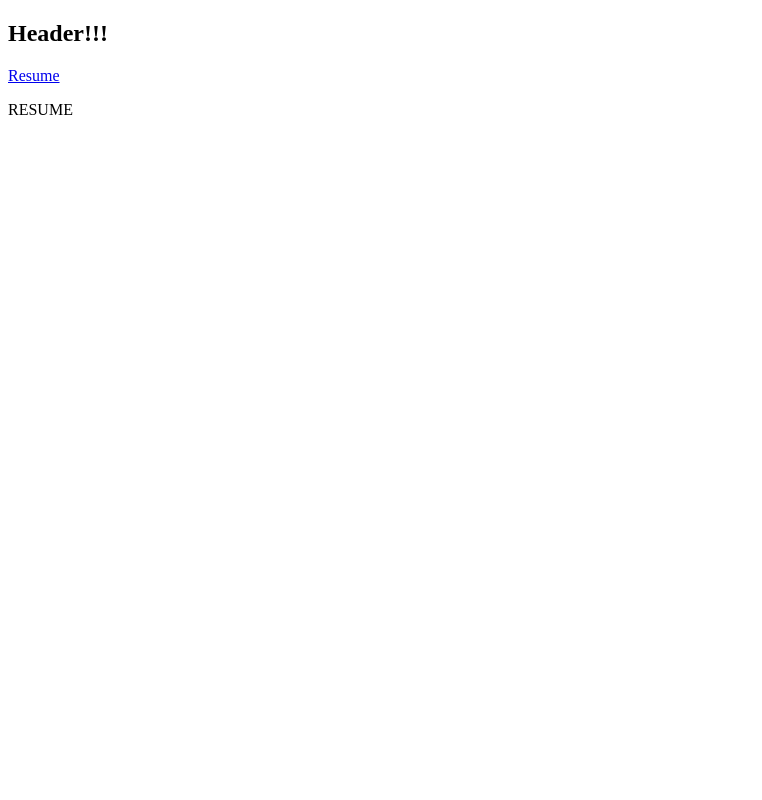
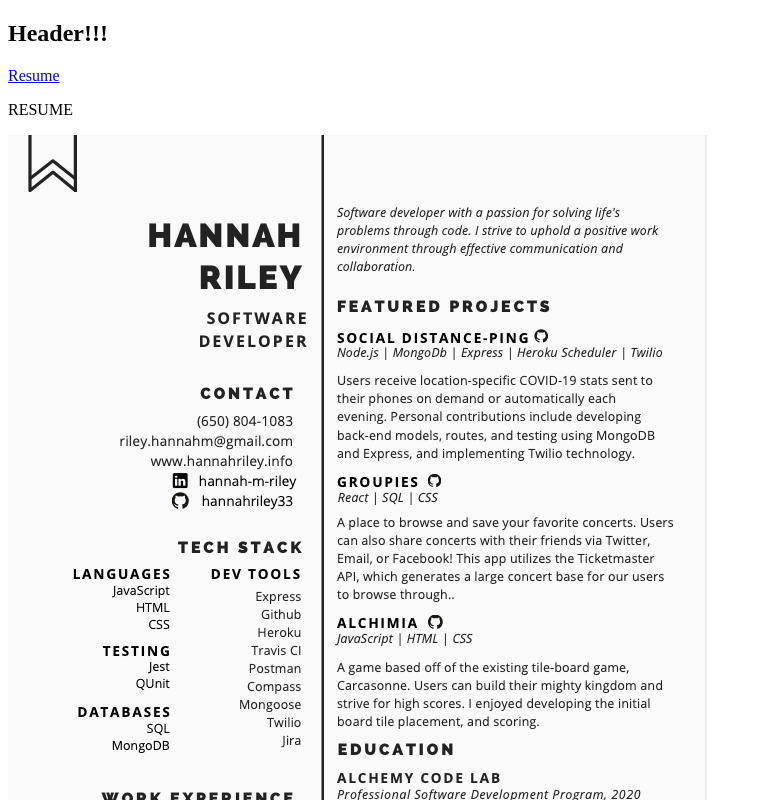
Before and after one commit to hannahriley33/Portfolio, a React app: page /resume in a window 1280 px wide. Shown: the top 800 px of the page, without its empty margins (0-762 px from the left). Built offline with nearby package versions, Linux system fonts and the light colour scheme.

Commit message:
added resume photo to resume component

```diff
--- a/package.json
+++ b/package.json
@@ -26,7 +26,8 @@
   "license": "ISC",
   "dependencies": {
     "react": "^16.13.1",
-    "react-dom": "^16.13.1"
+    "react-dom": "^16.13.1",
+    "react-router-dom": "^5.2.0"
   },
   "devDependencies": {
     "@babel/core": "^7.9.6",
--- a/src/components/App/App.jsx
+++ b/src/components/App/App.jsx
@@ -15,6 +15,7 @@ export default function App() {
         <Header />
         <Switch>
           <Route path="/resume" component={Resume} />
+          {/* <img src={} /> */}
         </Switch>
       </Router>
     </>
--- a/src/components/Resume/Resume.jsx
+++ b/src/components/Resume/Resume.jsx
@@ -1,10 +1,12 @@
 import React from 'react';
+import resume from '../../assets/resume.png';
 
 const Resume = () => {
 
   return (
     <div>
       <p>RESUME</p>
+      <img src={resume}></img>
     </div>
   );
 };
```
Also changed, not shown: src/assets/resume.png (added), 1 other file (tests, documents, lock files or other folders).
